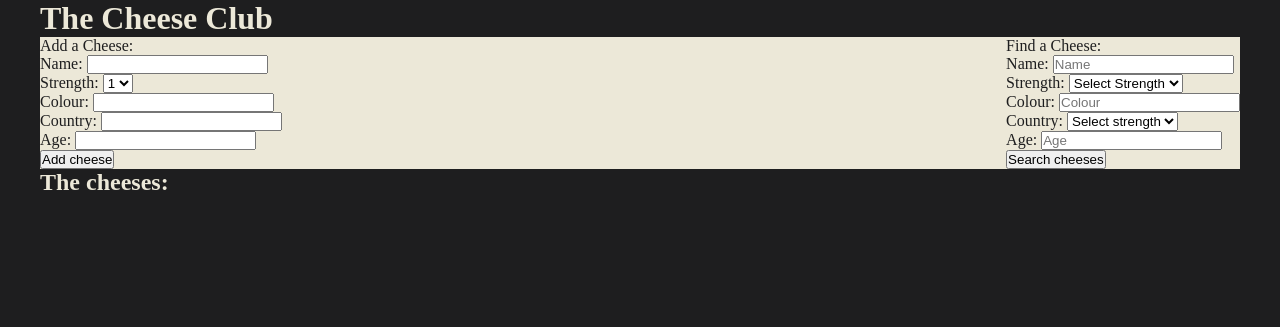
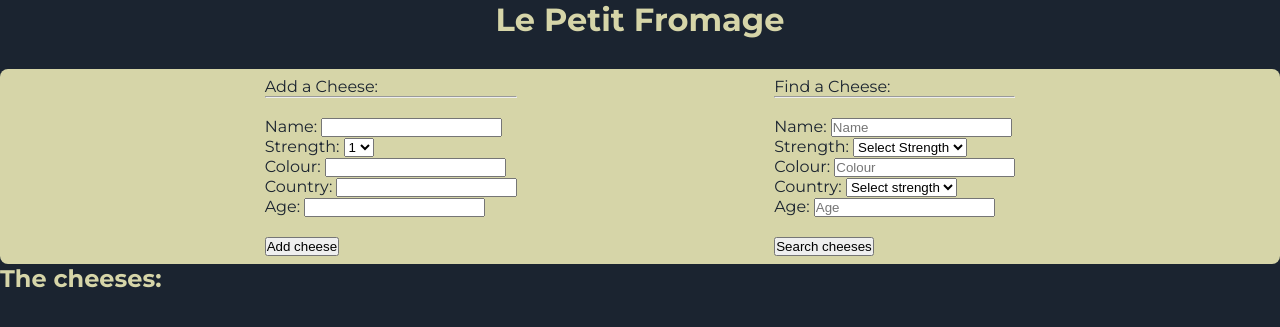
Before and after one commit to Sarah-Irvine/Cheese-Catalogue---codeclan-class-project, a Django app: template fromage/templates/catalogue/home.html in a window 1280 px wide. Shown: the top 327 px of the page. Run offline with Django 3.2, Linux system fonts and the light colour scheme; the template is opened without the code that fills it, so the values that code supplies are empty.

Commit message:
Styling updates

```diff
--- a/fromage/static/css/style.css
+++ b/fromage/static/css/style.css
@@ -1,3 +1,5 @@
+
+@import url("https://fonts.googleapis.com/css2?family=Montserrat:wght@400;700&display=swap");
 * {
     margin: 0;
     padding: 0;
@@ -5,29 +7,50 @@
 }
 
 body {
-  background-color: #1e1e1f;
-  color: #ece8d8;
+  background-color: #1B2430;
+  color: #D6D5A8;
+  font-family: "Montserrat", sans-serif;
 }
 
 .cheeses {
+    margin-top: 20px;
     display: flex;
     flex-wrap: wrap;
-    gap: 10px;
+    gap: 16px;
+    margin-right: -16px;
+}
+
+.header{
+    text-align: center;
+    color: #D6D5A8;
+}
+
+.card-container{
+    margin-top: 30px;
+    background-color: #D6D5A8;
+    padding: 0.5rem;
+    box-shadow: var(--shadow);
+    border-radius: 0.5rem;
+    display: flex;
+    justify-content: space-evenly;
+    align-content: space-between;
+    color: #1B2430;
 }
 
 /* li */
 .cheese-item{
-    width: 25%;
+    width: calc(25% - 16px);
     list-style-type: none;
-    background-color: #ece8d8;
-    color: #1e1e1f;
+    background-color: #D6D5A8;
+    color: #1B2430;
     border-radius: 20px;
     transition: 0.2s background-color ease;
+    padding: 16px;
 }
 
 .cheese-item:hover {
-    background-color: #1e1e1f;
-    color: #ece8d8;
+    background-color: #1B2430;
+    color: #D6D5A8;
     cursor: pointer;
     transform: scale(1.2);
     transition: 0.2s transform ease;
@@ -69,13 +92,7 @@ body {
     margin: 0 auto;
 }
 
-.cheese_controls{
-    display: flex;
-    justify-content: space-between;
-    align-content: space-between;
-    background-color: #ece8d8;
-    color: #1e1e1f;
-}
+
 
 
 /* OPTIONAL - fun cheese background:
--- a/fromage/templates/catalogue/home.html
+++ b/fromage/templates/catalogue/home.html
@@ -6,22 +6,29 @@
     <meta charset="UTF-8">
     <meta http-equiv="X-UA-Compatible" content="IE=edge">
     <meta name="viewport" content="width=device-width, initial-scale=1.0">
-    <title>The Cheese Club</title>
+    <title>Le Petit Fromage</title>
     <link rel="stylesheet" href="{% static 'css/style.css' %}">
 </head>
 <body>
     <header class="header" >
         <div class="container">
-            <h1 class="header__title">The Cheese Club</h1>
+            <h1 class="header__title">Le Petit Fromage</h1>
             <nav class="nav"></nav>
         </div>
     </header>
 
-    <section class="container">
-        <div class="cheese_controls">
+    <section>
+        <!-- Another way of adding a form: -->
+        <!-- <form method="POST", action="{% url 'home' %}">
+            {% csrf_token %} {{ form }}
+            <button type="submit">Add cheese</button>
+        </form> -->
+        <div class="card-container">
         <form action="{% url 'add_cheese' %}" method="POST">
             {% csrf_token %}
             Add a Cheese:
+            <hr>
+            <br>
             <div>
                 <label for="">Name:</label>
                 <input type="text" name="name">
@@ -49,11 +56,14 @@
                 <input type="number", name="age">
             </div>
             <input type="hidden" name="redirect_url" value="{{ request.get_full_path }}">
+            <br>
             <button type="submit">Add cheese</button>
         </form>
 
         <form action="{% url 'home' %}" method="get">
             Find a Cheese:
+            <hr>
+            <br>
             <div>
             <label for="">Name:</label>
             <input type="text" name="query" placeholder="Name" />
@@ -86,11 +96,14 @@
                 <label for="">Age:</label>
                 <input type="number", name="age", placeholder="Age">
             </div>
+            <br>
             <button type="submit">Search cheeses</button>
         </form>
         </div>
+        <div>
         <h2>The cheeses:</h2>
         {% include 'partials/_cheese_list.html' with cheeses=cheeses %}
+        </div>
     </section>
 </body>
 </html>
```
Also changed, not shown: other parts of fromage/static/css/style.css (+3 -3 lines), fromage/catalogue/forms.py (added, +8 -0 lines), fromage/catalogue/views.py (+11 -1 lines).
